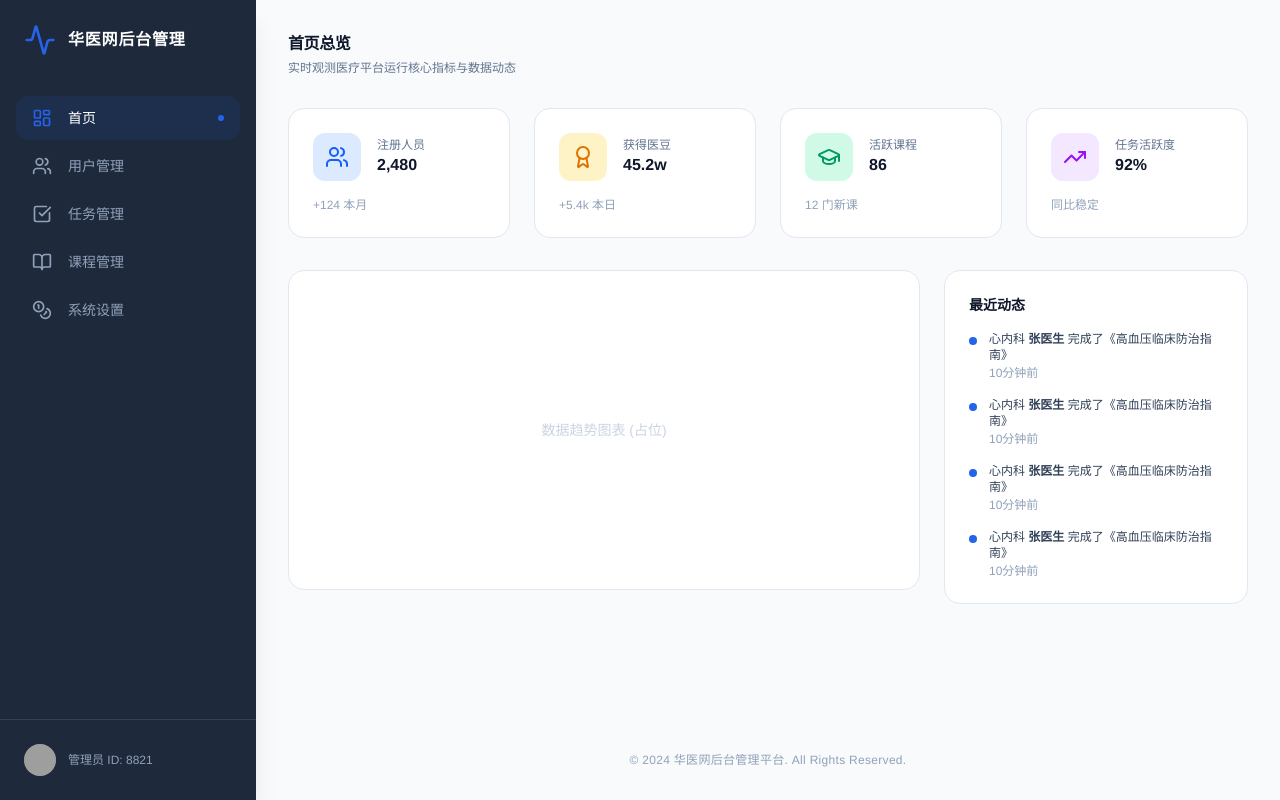
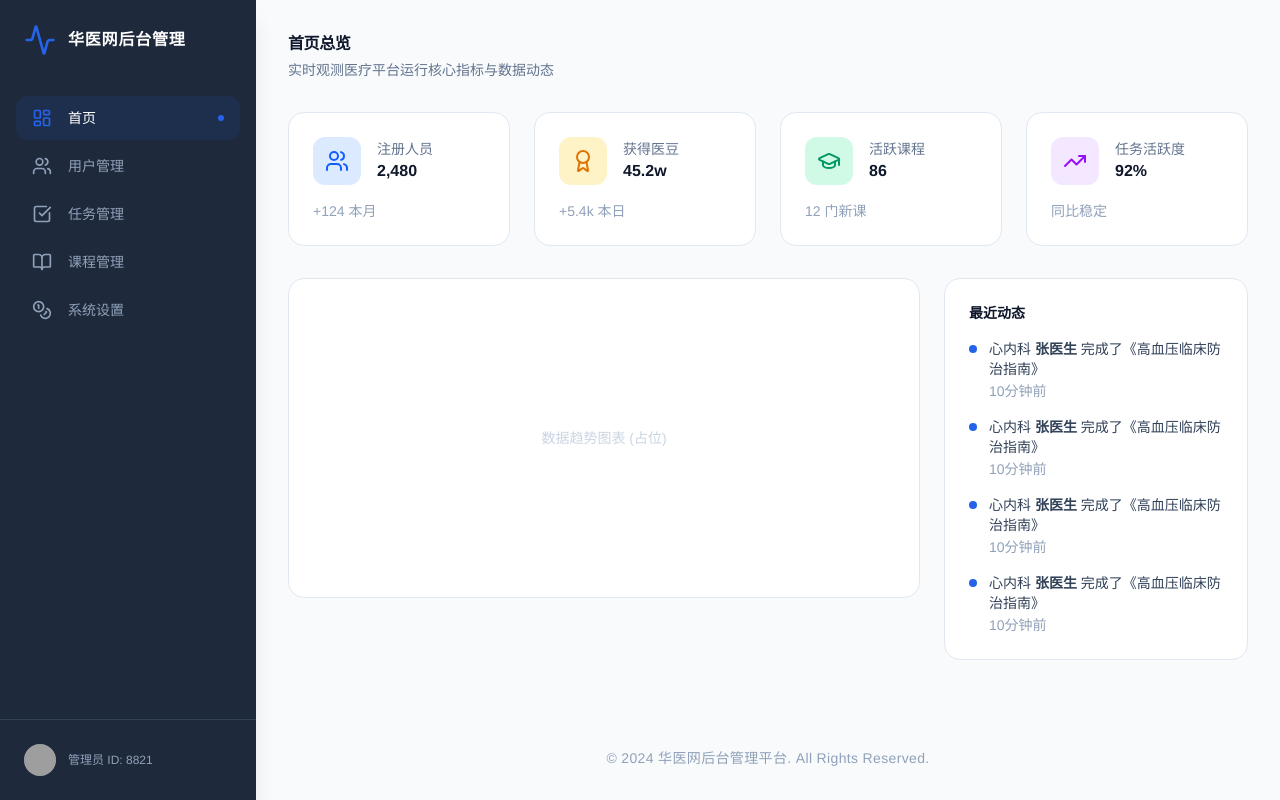
Before and after one commit to yangxiaoer1024-netizen/web-, a React (Vite) app: page / in a window 1280 px wide. Built offline with nearby package versions, Linux system fonts and the light colour scheme; grey boxes are pictures that could not be loaded.

Commit message:
refactor: Improve UI text readability with larger font sizes
Adjusted font sizes for various text elements across the application to enhance readability and visual hierarchy. This includes titles, descriptions, labels, and progress percentages in task-related views and components.

```diff
--- a/src/App.tsx
+++ b/src/App.tsx
@@ -317,7 +317,7 @@ export default function App() {
                     <h1 className="text-base font-bold text-slate-900 tracking-tight">
                       {currentView === 'all' ? '医豆任务列表' : '草稿箱'}
                     </h1>
-                    <p className="text-xs text-slate-500 mt-1">
+                    <p className="text-sm text-slate-500 mt-1">
                       {currentView === 'all'
                         ? '管理医疗培训与日常考核的医豆激励任务'
                         : '管理尚未发布的医豆任务草稿'}
@@ -371,7 +371,7 @@ export default function App() {
             >
               <header>
                 <h1 className="text-base font-bold text-slate-900 tracking-tight">首页总览</h1>
-                <p className="text-xs text-slate-500 mt-1">实时观测医疗平台运行核心指标与数据动态</p>
+                <p className="text-sm text-slate-500 mt-1">实时观测医疗平台运行核心指标与数据动态</p>
               </header>
 
               <div className="grid grid-cols-4 gap-6">
@@ -387,11 +387,11 @@ export default function App() {
                         <stat.icon className="w-6 h-6" />
                       </div>
                       <div>
-                        <p className="text-xs text-slate-500 font-medium">{stat.label}</p>
+                        <p className="text-sm text-slate-500 font-medium">{stat.label}</p>
                         <h3 className="text-base font-bold text-slate-900">{stat.value}</h3>
                       </div>
                     </div>
-                    <p className="text-xs text-slate-400">{stat.sub}</p>
+                    <p className="text-sm text-slate-400">{stat.sub}</p>
                   </div>
                 ))}
               </div>
@@ -404,11 +404,11 @@ export default function App() {
                   <h4 className="font-bold text-slate-900 mb-4 text-sm">最近动态</h4>
                   <div className="space-y-4">
                     {[1, 2, 3, 4].map(i => (
-                      <div key={i} className="flex gap-3 text-xs">
+                      <div key={i} className="flex gap-3 text-sm">
                         <div className="w-2 h-2 rounded-full bg-medical-brand mt-1.5 shrink-0" />
                         <div>
-                          <p className="text-slate-700">心内科 <strong>张医生</strong> 完成了《高血压临床防治指南》</p>
-                          <p className="text-xs text-slate-400 mt-0.5">10分钟前</p>
+                          <p className="text-slate-700 text-sm">心内科 <strong>张医生</strong> 完成了《高血压临床防治指南》</p>
+                          <p className="text-sm text-slate-400 mt-0.5">10分钟前</p>
                         </div>
                       </div>
                     ))}
@@ -455,7 +455,7 @@ export default function App() {
           task={dataViewingTask}
         />
 
-        <footer className="mt-auto pt-8 text-center text-slate-400 text-xs tracking-wide">
+        <footer className="mt-auto pt-8 text-center text-slate-400 text-sm tracking-wide">
           <p>© 2024 华医网后台管理平台. All Rights Reserved.</p>
         </footer>
       </main>
--- a/src/components/TaskDataModal.tsx
+++ b/src/components/TaskDataModal.tsx
@@ -39,7 +39,7 @@ export default function TaskDataModal({ isOpen, onClose, task }: TaskDataModalPr
             </div>
             <div>
               <h3 className="text-base font-bold text-slate-900">任务数据分析</h3>
-              <p className="text-xs text-slate-400">正在查看: {task.name}</p>
+              <p className="text-sm text-slate-400">正在查看: {task.name}</p>
             </div>
           </div>
           <button
@@ -62,7 +62,7 @@ export default function TaskDataModal({ isOpen, onClose, task }: TaskDataModalPr
                 <div className={`${stat.bg} ${stat.color} w-8 h-8 rounded-lg flex items-center justify-center mb-3`}>
                   <stat.icon className="w-5 h-5" />
                 </div>
-                <p className="text-xs text-slate-400 font-medium">{stat.label}</p>
+                <p className="text-sm text-slate-400 font-medium">{stat.label}</p>
                 <h4 className="text-base font-bold text-slate-900 mt-1">{stat.value}</h4>
               </div>
             ))}
@@ -107,7 +107,7 @@ export default function TaskDataModal({ isOpen, onClose, task }: TaskDataModalPr
                       borderRadius: '12px',
                       border: 'none',
                       boxShadow: '0 10px 15px -3px rgb(0 0 0 / 0.1)',
-                      fontSize: '12px'
+                      fontSize: '14px'
                     }}
                   />
                   <Area
--- a/src/components/TaskModal.tsx
+++ b/src/components/TaskModal.tsx
@@ -97,7 +97,7 @@ export default function TaskModal({ isOpen, onClose, onSave, task }: TaskModalPr
             <div className="flex items-center gap-3">
               <div>
                 <h2 className="text-base font-bold text-slate-900">{task ? '编辑任务' : '新建任务'}</h2>
-                <p className="text-xs text-slate-500">配置医疗培训任务与激励参数</p>
+                <p className="text-sm text-slate-500">配置医疗培训任务与激励参数</p>
               </div>
             </div>
             <button
--- a/src/components/TaskTable.tsx
+++ b/src/components/TaskTable.tsx
@@ -50,7 +50,7 @@ const TypeBadge = ({ type }: { type: string }) => {
   };
 
   return (
-    <span className={`px-2 py-1 text-xs font-bold rounded border uppercase tracking-tight ${getStyle(type)}`}>
+    <span className={`px-2 py-1 text-sm font-bold rounded border uppercase tracking-tight ${getStyle(type)}`}>
       {type}
     </span>
   );
@@ -104,7 +104,7 @@ export default function TaskTable({ tasks, onDelete, onMoveToDraft, onEdit, onVi
       <div className="overflow-x-auto">
         <table className="w-full text-left">
           <thead className="bg-slate-50 border-b border-slate-200">
-            <tr className="text-xs font-semibold text-slate-500 uppercase tracking-wider">
+            <tr className="text-sm font-semibold text-slate-500 uppercase tracking-wider">
               <th className="px-6 py-4">任务名称</th>
               <th className="px-4 py-4 text-center">奖励医豆</th>
               <th className="px-4 py-4">任务类型</th>
@@ -146,7 +146,7 @@ export default function TaskTable({ tasks, onDelete, onMoveToDraft, onEdit, onVi
                       className={`h-1.5 rounded-full ${task.progress === 100 ? 'bg-emerald-500' : 'bg-emerald-400'}`}
                     />
                   </div>
-                  <span className="text-xs text-slate-400 mt-1 block">{task.progress}%</span>
+                  <span className="text-sm text-slate-400 mt-1 block">{task.progress}%</span>
                 </td>
                 <td className="px-2 py-5 pl-12 pr-4">
                   <StatusBadge status={task.status} />
@@ -180,7 +180,7 @@ export default function TaskTable({ tasks, onDelete, onMoveToDraft, onEdit, onVi
       </div>
 
       <div className="mt-auto border-t border-slate-100 px-6 py-4 flex justify-between items-center bg-slate-50/30 font-sans">
-        <span className="text-xs text-slate-500">
+        <span className="text-sm text-slate-500">
           显示第 {tasks.length === 0 ? 0 : startIndex + 1} 至 {Math.min(startIndex + ITEMS_PER_PAGE, tasks.length)} 条任务，共 {tasks.length} 条
         </span>
         <div className="flex gap-1">
@@ -198,7 +198,7 @@ export default function TaskTable({ tasks, onDelete, onMoveToDraft, onEdit, onVi
               <button
                 key={pageNum}
                 onClick={() => setCurrentPage(pageNum)}
-                className={`px-3 py-1 text-xs font-bold rounded transition-all border ${
+                className={`px-3 py-1 text-sm font-bold rounded transition-all border ${
                   currentPage === pageNum
                     ? 'bg-medical-brand text-white border-medical-brand'
                     : 'bg-transparent text-slate-600 border-transparent hover:bg-white hover:border-slate-200'
```
